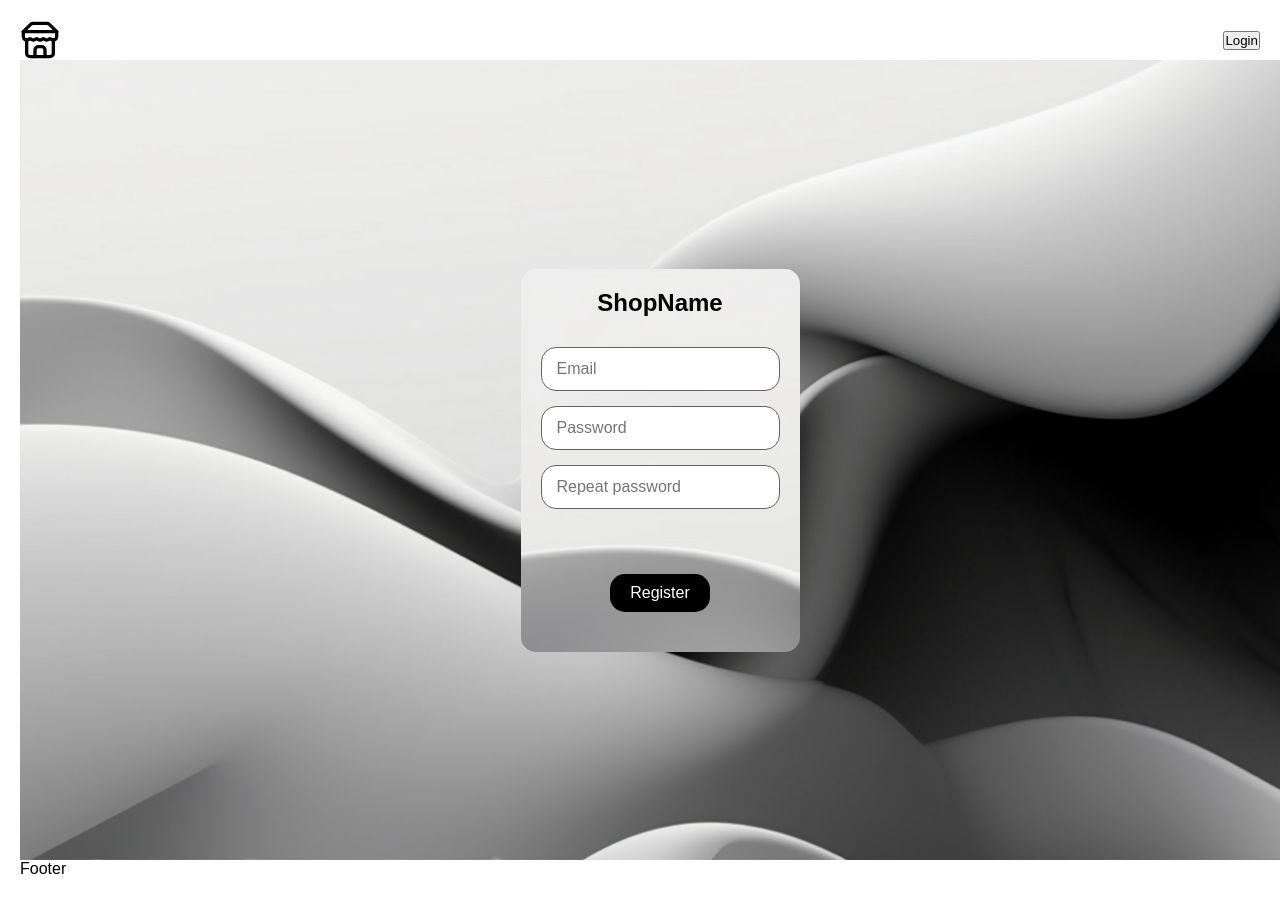
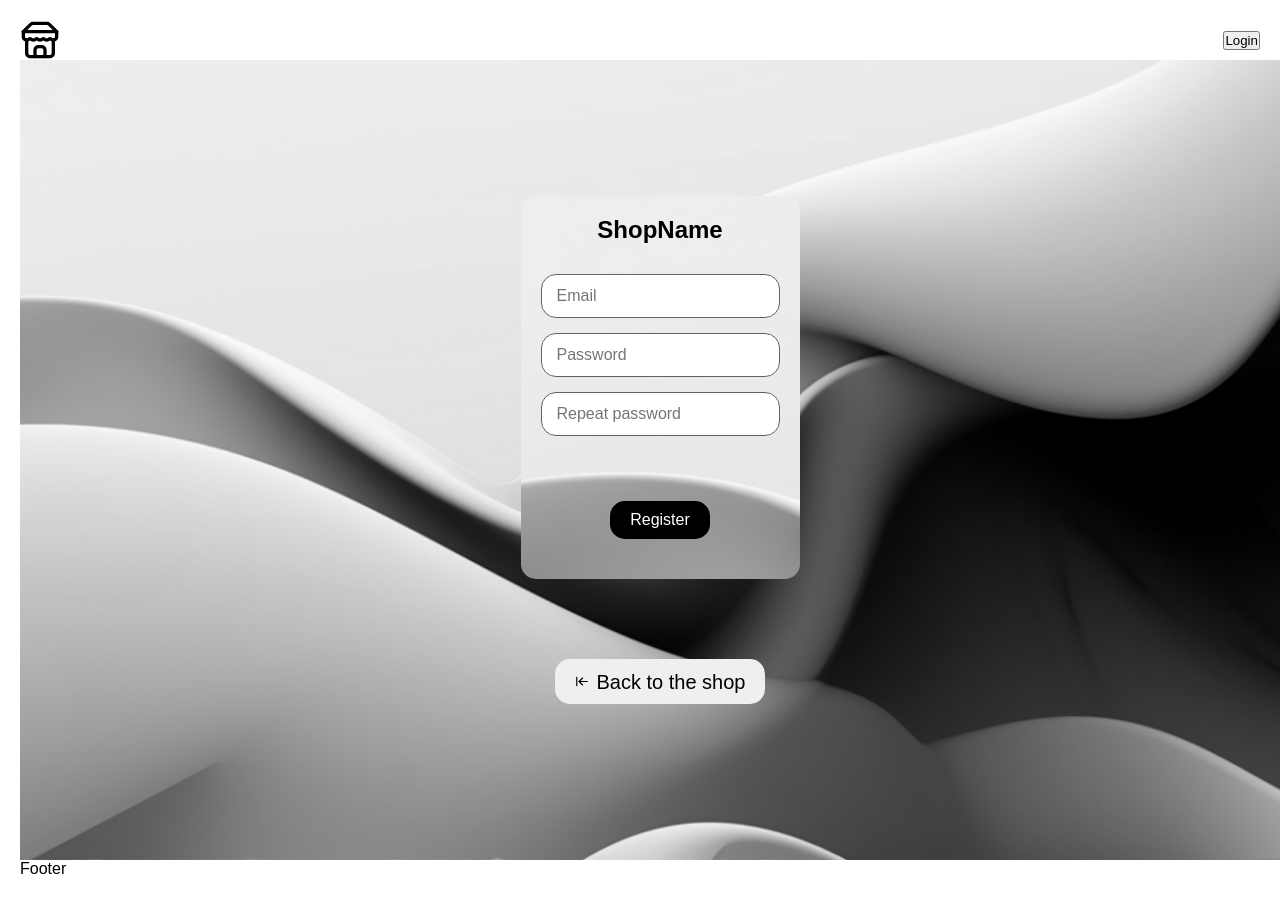
Before and after one commit to HydroponKing/Store, a React (Vite) app: page /register in a window 1280 px wide. Built offline with nearby package versions, Linux system fonts and the light colour scheme; no server answers.

Commit message:
feat: Redirection & Typing & correction of the modal window closing error

```diff
--- a/src/Components/LoginModal/LoginModal.tsx
+++ b/src/Components/LoginModal/LoginModal.tsx
@@ -1,6 +1,8 @@
+import { Link } from "react-router-dom";
 import style from "./LoginModal.module.css";
+import type { LoginModal, ModalProps } from "../../Services/Types/Components";
 
-export default function LoginModal() {
+export default function LoginModal({ setActive }:ModalProps) {
   return (
     <div>
       <div className={style.loginForm}>
@@ -26,7 +28,9 @@ export default function LoginModal() {
         <button type="submit" className={style.submitButton}>
         log in
         </button>
+        <Link to='/register' onClick={()=> setActive(false)}>
         <p className={style.loginLink}>Don't you have an account? Register here!</p>
+        </Link>
       </div>
     </div>
   );
--- a/src/Pages/MainPage/RegisterPage/RegisterPage.module.css
+++ b/src/Pages/MainPage/RegisterPage/RegisterPage.module.css
@@ -4,6 +4,7 @@
     align-items: center;
     justify-content: center;
     display: flex;
+    flex-direction: column;
     background-image: url("../../../assets/img/backGr.jpg");
     background-size:cover;
     background-position: center;
@@ -55,3 +56,25 @@
     background-color: #333;
     transform: translateY(-2px);
   }
+
+  .backBtn{
+    margin-top: 80px;
+    margin-bottom: 20px;
+    font-size: 20px;
+    padding: 10px 20px;
+    border-radius: 15px;
+    border: none;
+    cursor: pointer;
+    transition: transform 0.4s ease;
+  }
+  .backBtn:hover{
+    transform: translateX(-16px);
+    background-color: #d8d8d8;
+  }
+
+  .backBtn__img{
+    padding-top: 5px;
+    width: 22px;
+    height: 20px;
+    padding-right: 8px;
+  }
--- a/src/Pages/MainPage/RegisterPage/RegisterPage.tsx
+++ b/src/Pages/MainPage/RegisterPage/RegisterPage.tsx
@@ -1,3 +1,4 @@
+import { Link } from "react-router-dom";
 import style from "./RegisterPage.module.css";
 
 export default function RegisterPage() {
@@ -36,6 +37,14 @@ export default function RegisterPage() {
           Register
         </button>
       </div>
+      <div>
+        <Link to='/'>
+        <button className={style.backBtn}>
+          <img className={style.backBtn__img} src="src/assets/arrow.svg" alt="Стрелка" />
+          Back to the shop
+        </button>
+        </Link>
+      </div>
     </div>
   );
 }
--- a/src/Services/Types/Components.ts
+++ b/src/Services/Types/Components.ts
@@ -53,3 +53,7 @@ export type ModalProps = {
   setActive: Dispatch<SetStateAction<boolean>>;
   children: ReactNode;
 };
+
+export type LoginModal ={
+  setActive: Dispatch<SetStateAction<boolean>>;
+}
```
Also changed, not shown: src/assets/arrow.svg (added).
